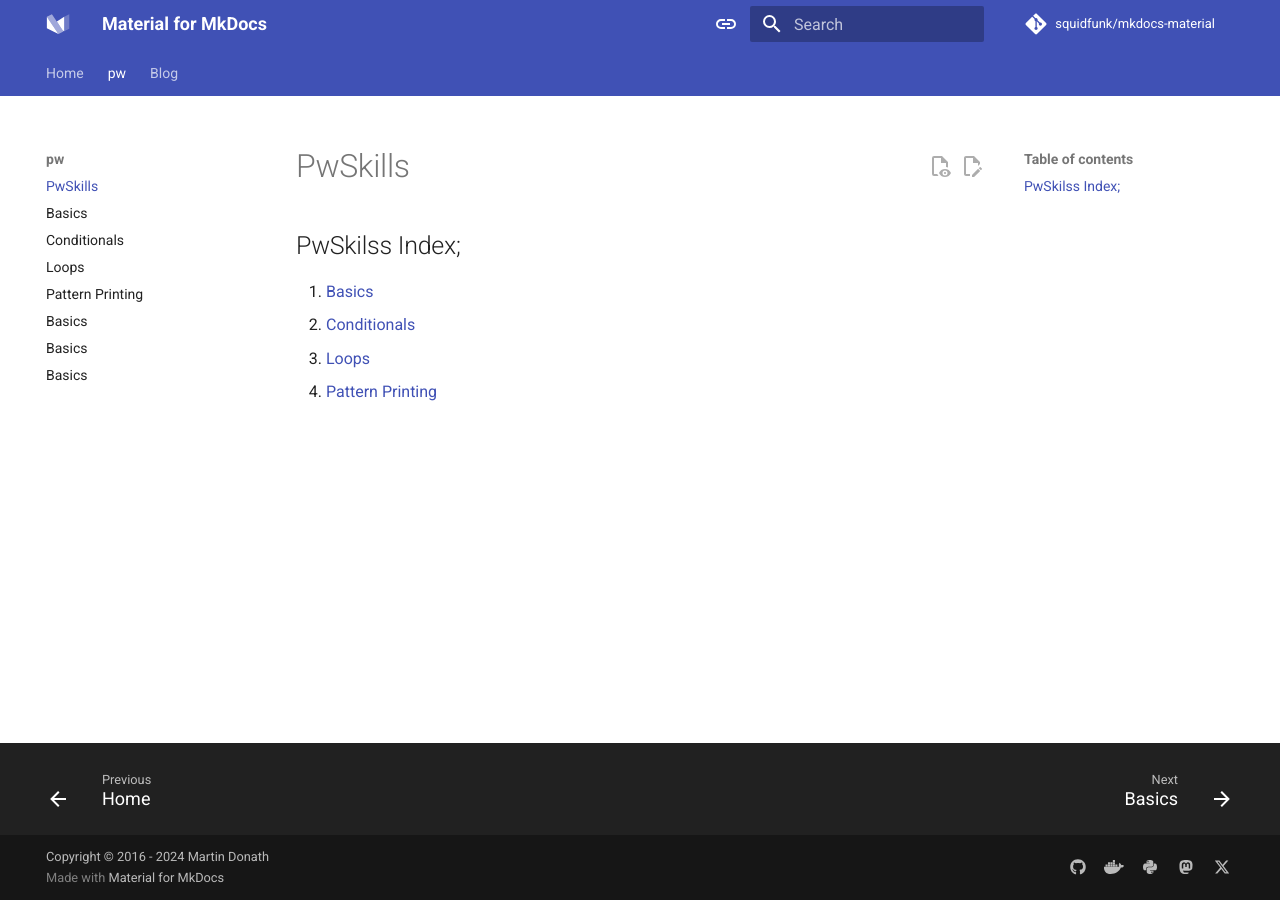
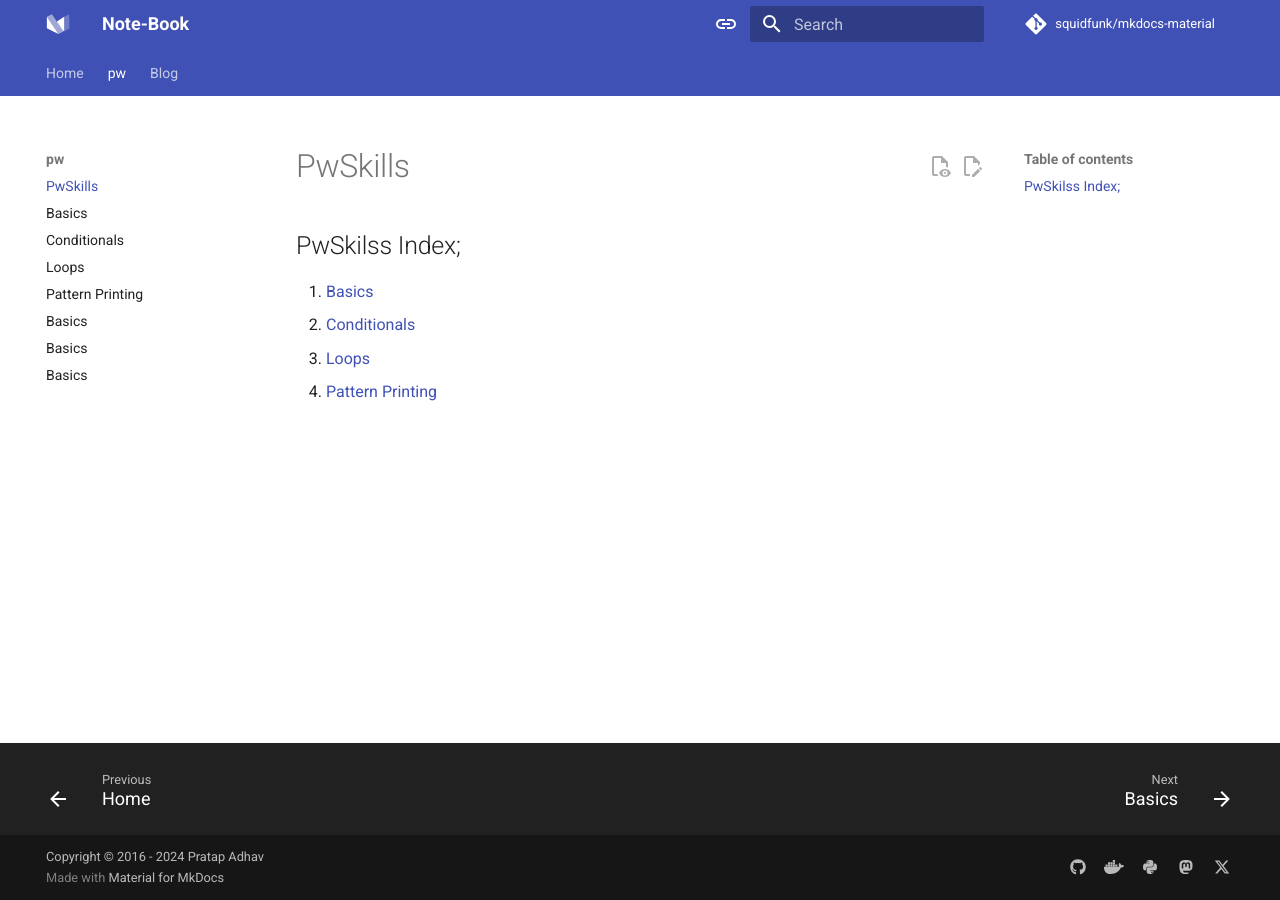
Before and after one commit to hi-pratap/notionhub, an MkDocs documentation site: the page built from docs/PwSkills-Notes.md, in a window 1280 px wide. Built offline with MkDocs 1.6.1 and Material for MkDocs 9.7.7, drawn with Linux system fonts in a browser that asks for light colours; comment, search, counter and statistics services are not loaded.

```diff
--- a/mkdocs.yml
+++ b/mkdocs.yml
@@ -1,7 +1,7 @@
 
-site_name: Material for MkDocs
+site_name: Note-Book
 site_url: https://squidfunk.github.io/mkdocs-material/
-site_author: Martin Donath
+site_author: Pratap Adhav
 site_description: >-
   Write your documentation in Markdown and create a professional static site in
   minutes – searchable, customizable, in 60+ languages, for all devices
@@ -11,7 +11,7 @@
 repo_url: https://github.com/squidfunk/mkdocs-material
 
 # Copyright
-copyright: Copyright &copy; 2016 - 2024 Martin Donath
+copyright: Copyright &copy; 2016 - 2024 Pratap Adhav
 
 # Configuration
 theme:
@@ -75,8 +75,7 @@
   - blog
   - search:
       separator: '[\s\u200b\-_,:!=\[\]()"`/]+|\.(?!\d)|&[lg]t;|(?!\b)(?=[A-Z][a-z])'
-  - minify:
-      minify_html: true
+
 
 
 
```
